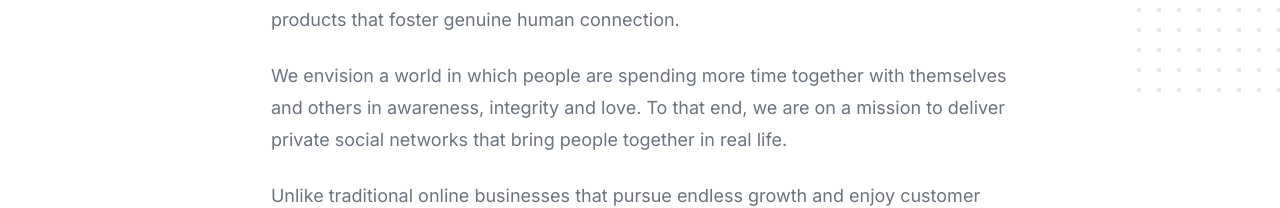
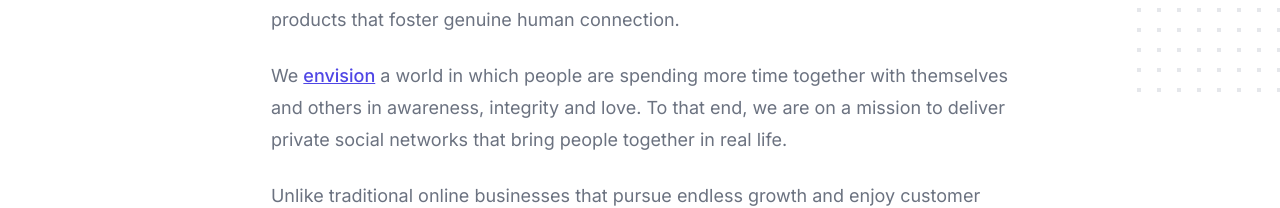
Before and after one commit to corevectors/www, a Next.js app: page /about in a window 1280 px wide. Shown: the part 452-660 px from the top of the page. Built offline with nearby package versions, Linux system fonts and the light colour scheme.

Commit message:
Add link to vision transmission

```diff
--- a/src/components/About.jsx
+++ b/src/components/About.jsx
@@ -100,13 +100,17 @@ export function About() {
         </div>
         <div className="prose prose-lg prose-indigo mx-auto mt-6 text-gray-500">
           <p>
-            In traditional terms, you can think of us as a business
-            committed to building calm products that foster genuine human
-            connection.
+            In traditional terms, you can think of us as a business committed to
+            building calm products that foster genuine human connection.
           </p>
-
           <p>
-            We envision a world in which people are spending more time together
+            We
+            {" "}
+            <a target="_blank" rel="noreferrer noopener" href="https://kerrykurian.com/posts/solstice-and-the-path">
+              envision
+              </a>
+            {" "}
+            a world in which people are spending more time together
             with themselves and others in awareness, integrity and love. To that
             end, we are on a mission to deliver private social networks that
             bring people together in real life.
```
